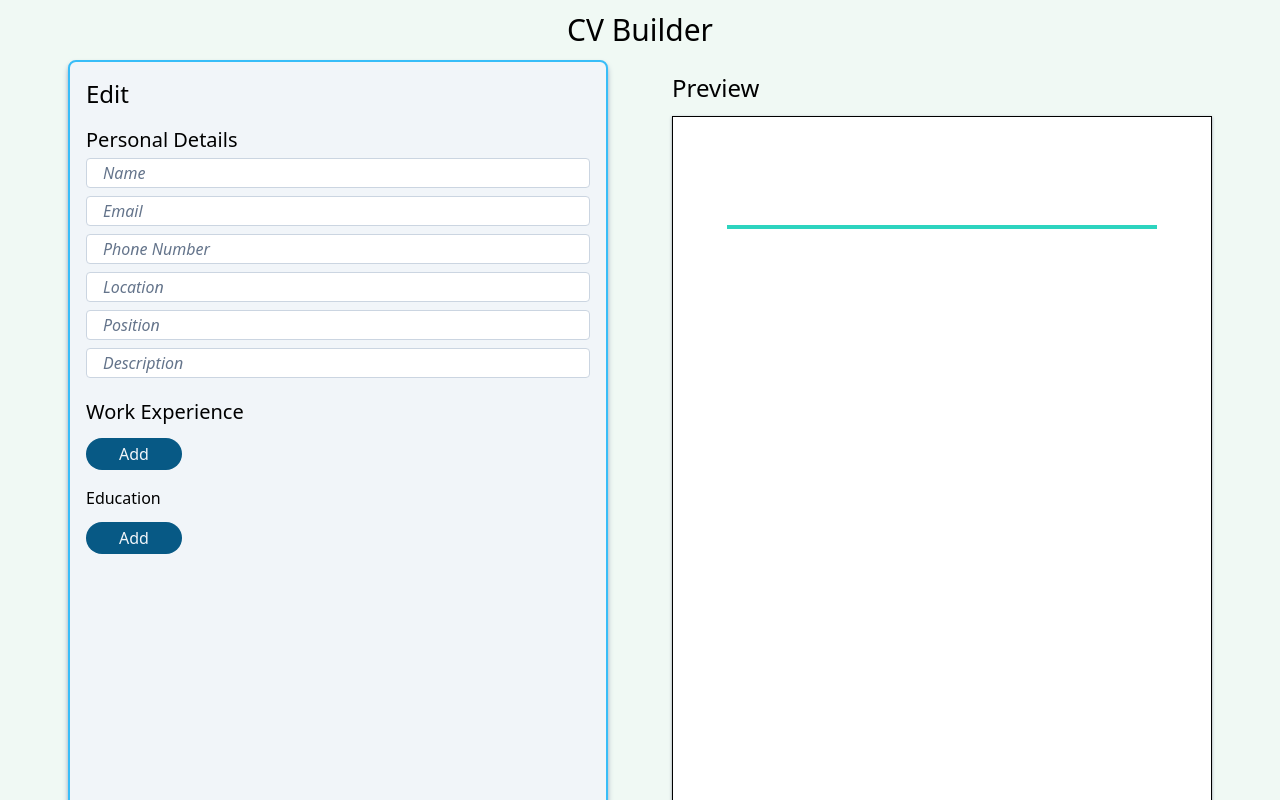
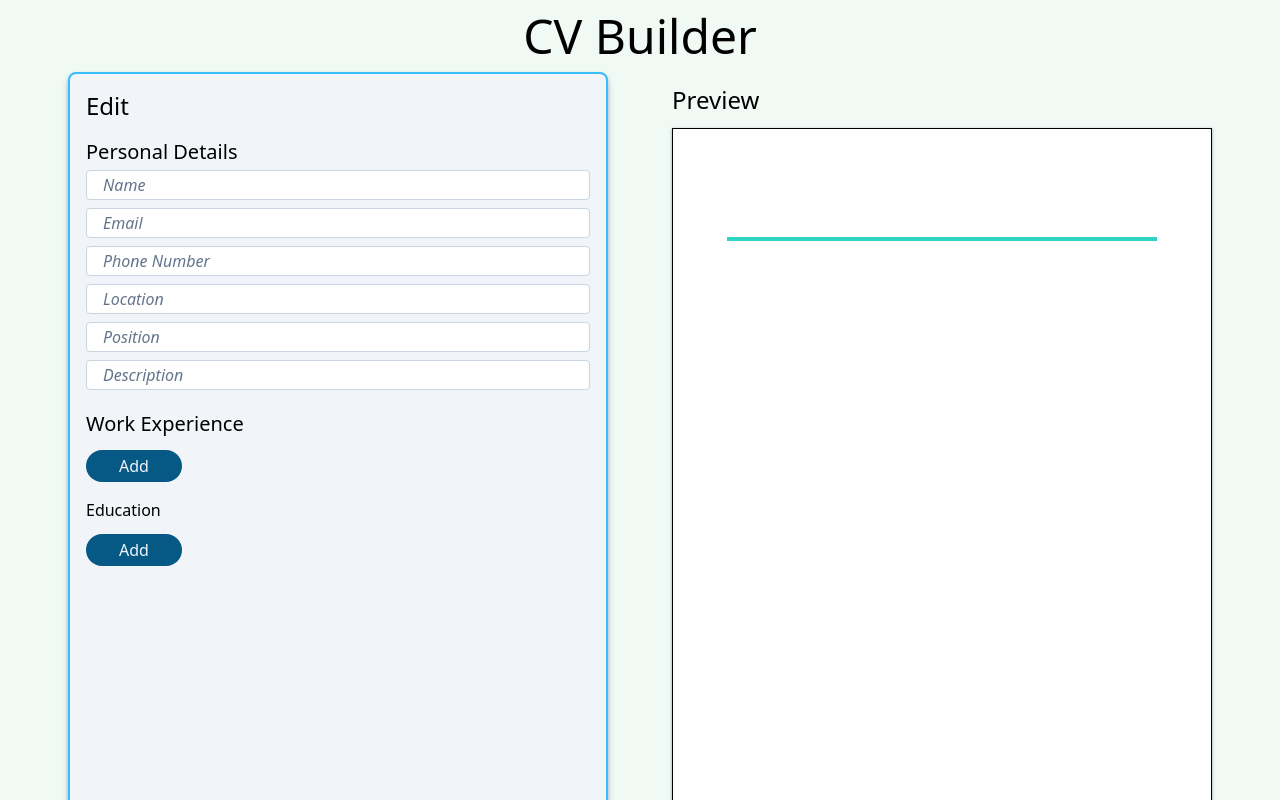
Before and after one commit to OscarSoanes/cv-project, a React (Create React App) app: page / in a window 1280 px wide. Shown: the top 800 px of the page. Built offline with nearby package versions, Linux system fonts and the light colour scheme.

Commit message:
Made heading font larger by media query

```diff
--- a/src/App.js
+++ b/src/App.js
@@ -4,7 +4,7 @@ import { Footer } from "./components/Footer";
 function App() {
   return (
     <div className="page h-full">
-      <h1 className="text-center text-3xl font-medium tw mt-3">CV Builder</h1>
+      <h1 className="text-center text-3xl font-medium tw mt-3 sm:text-5xl">CV Builder</h1>
       <Main />
       <Footer />
     </div>
```
